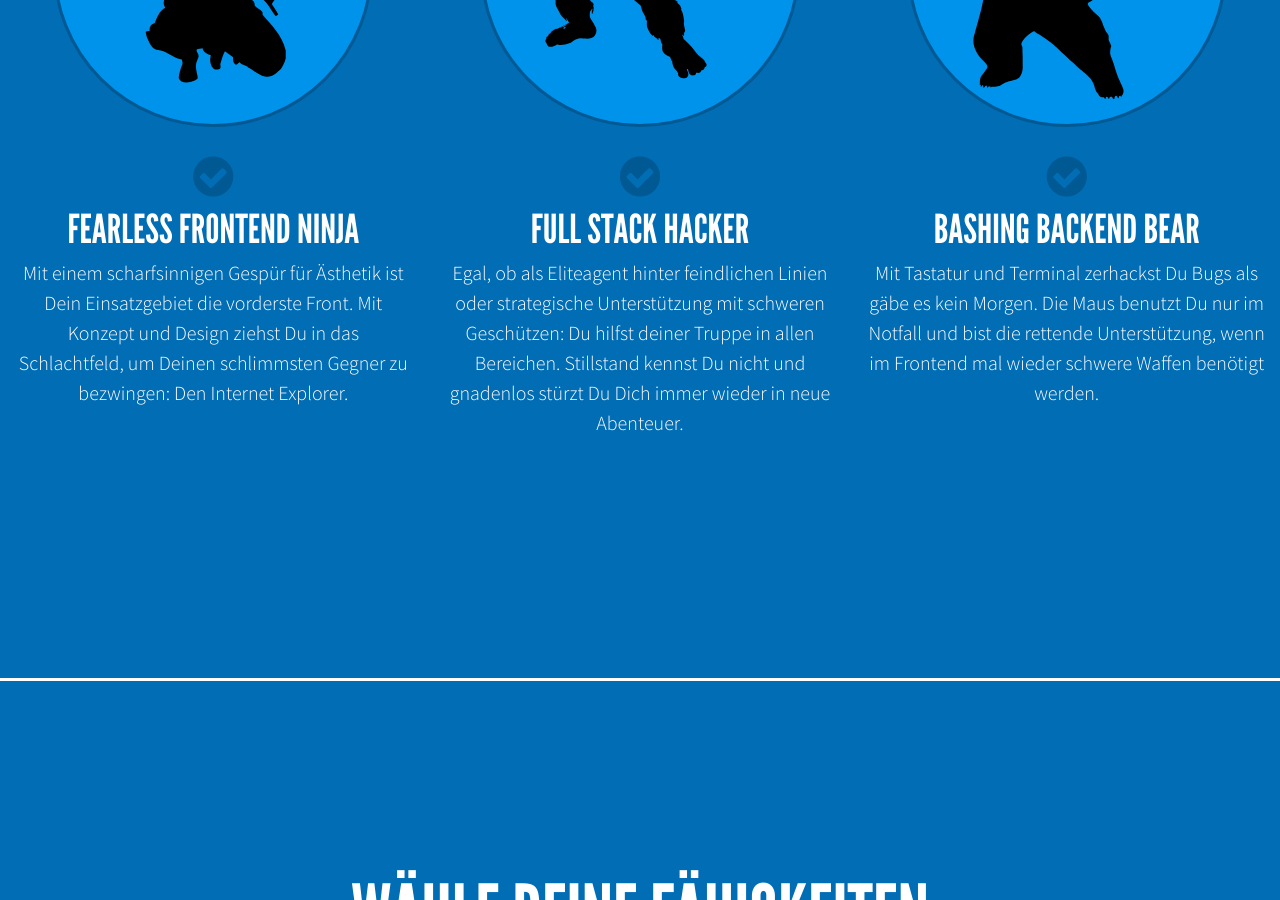
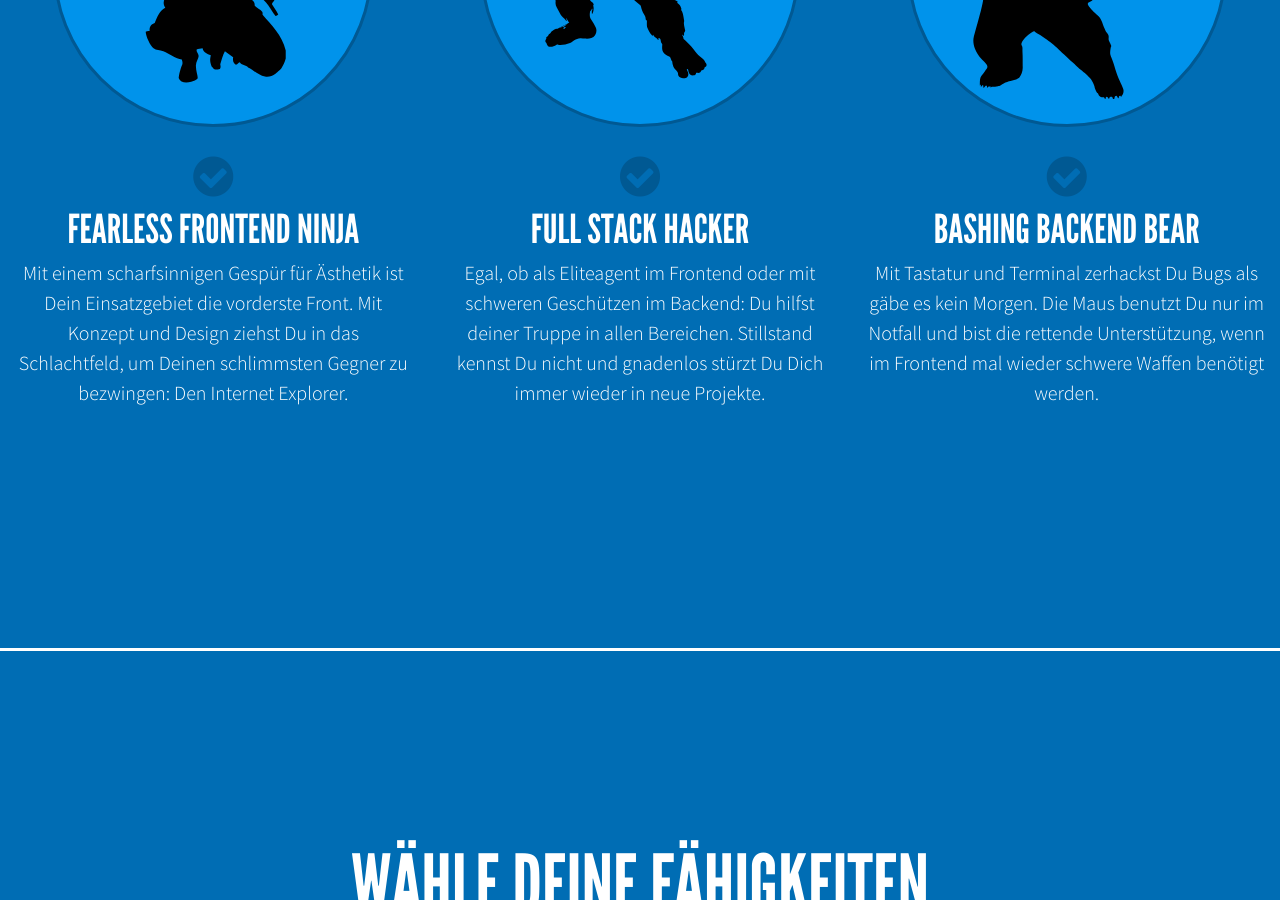
Before and after one commit to campudus/campudus.github.io, a Jekyll site: the page built from de/recruit/index.html, in a window 1280 px wide and 900 px high, scrolled down 1826 px. Built offline with Jekyll 4.4.1, drawn with Linux system fonts in a browser that asks for light colours.

Commit message:
Change font to https, change description of full stack hacker
Signed-off-by: Joern Bernhardt <jb@campudus.com>

```diff
--- a/de/recruit/index.html
+++ b/de/recruit/index.html
@@ -37,7 +37,7 @@
   <link rel="stylesheet" href="{{ site.baseurl }}css/recruit/font/icons/style.css"/>
   <link rel="stylesheet" href="{{ site.baseurl }}css/recruit/font/leagueGothic.css"/>
   <link rel="stylesheet" href="{{ site.baseurl }}css/recruit/recruit.css"/>
-  <link href='http://fonts.googleapis.com/css?family=Source+Sans+Pro:300,400,700' rel='stylesheet' type='text/css'>
+  <link href='https://fonts.googleapis.com/css?family=Source+Sans+Pro:300,400,700' rel='stylesheet' type='text/css'>
   <script src="js/modernizr.js"></script>
 </head>
 <body>
@@ -107,9 +107,8 @@
 
       <h3>Full Stack Hacker</h3>
 
-      <p>Egal, ob als Eliteagent hinter feindlichen Linien oder strategische Unterstützung mit schweren Geschützen: Du
-        hilfst deiner Truppe in allen Bereichen. Stillstand kennst Du nicht und gnadenlos stürzt Du Dich immer wieder in
-        neue Abenteuer.
+      <p>Egal, ob als Eliteagent im Frontend oder mit schweren Geschützen im Backend: Du hilfst deiner Truppe in allen
+        Bereichen. Stillstand kennst Du nicht und gnadenlos stürzt Du Dich immer wieder in neue Projekte.
       </p>
 
     </div>
```
